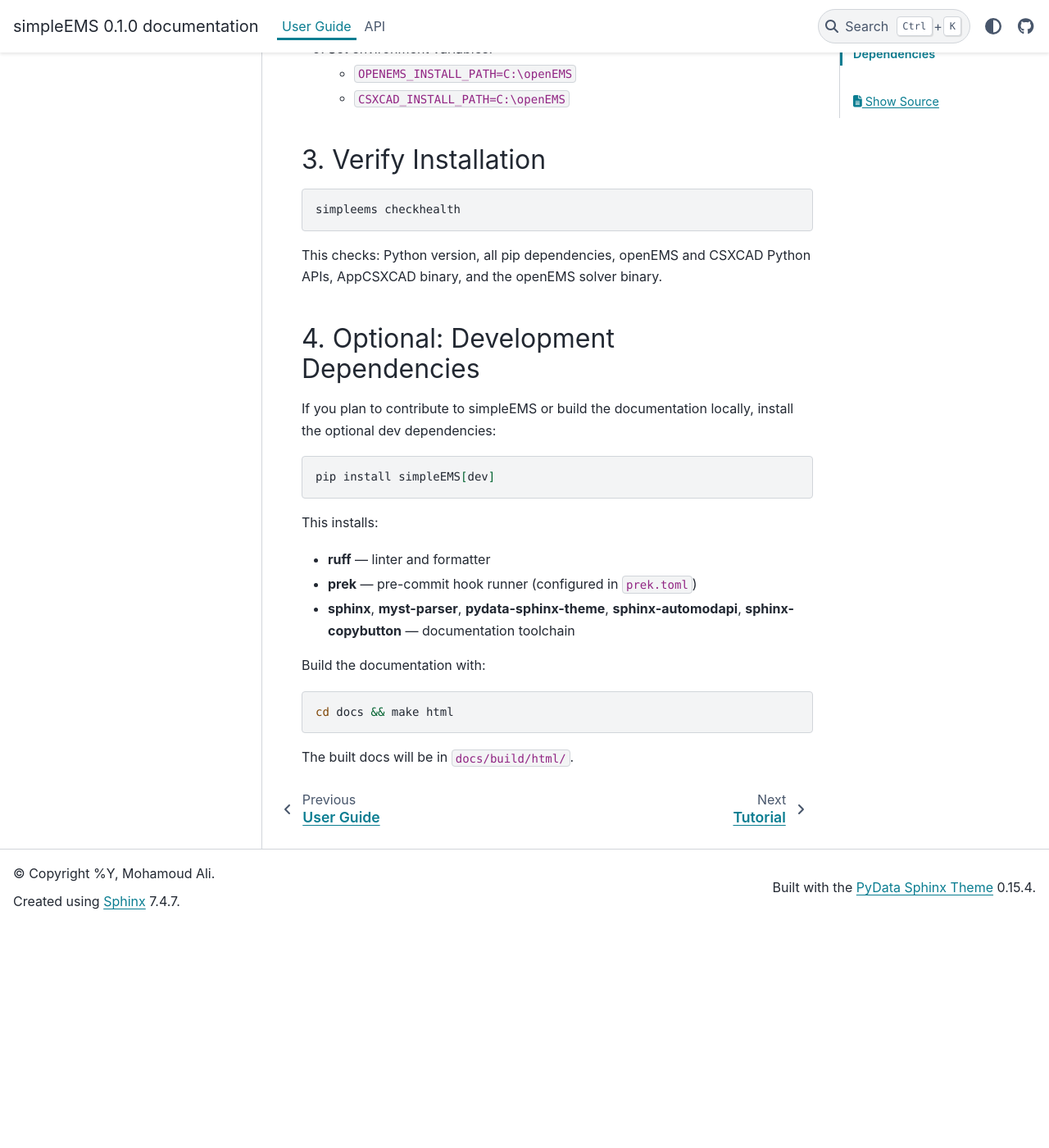
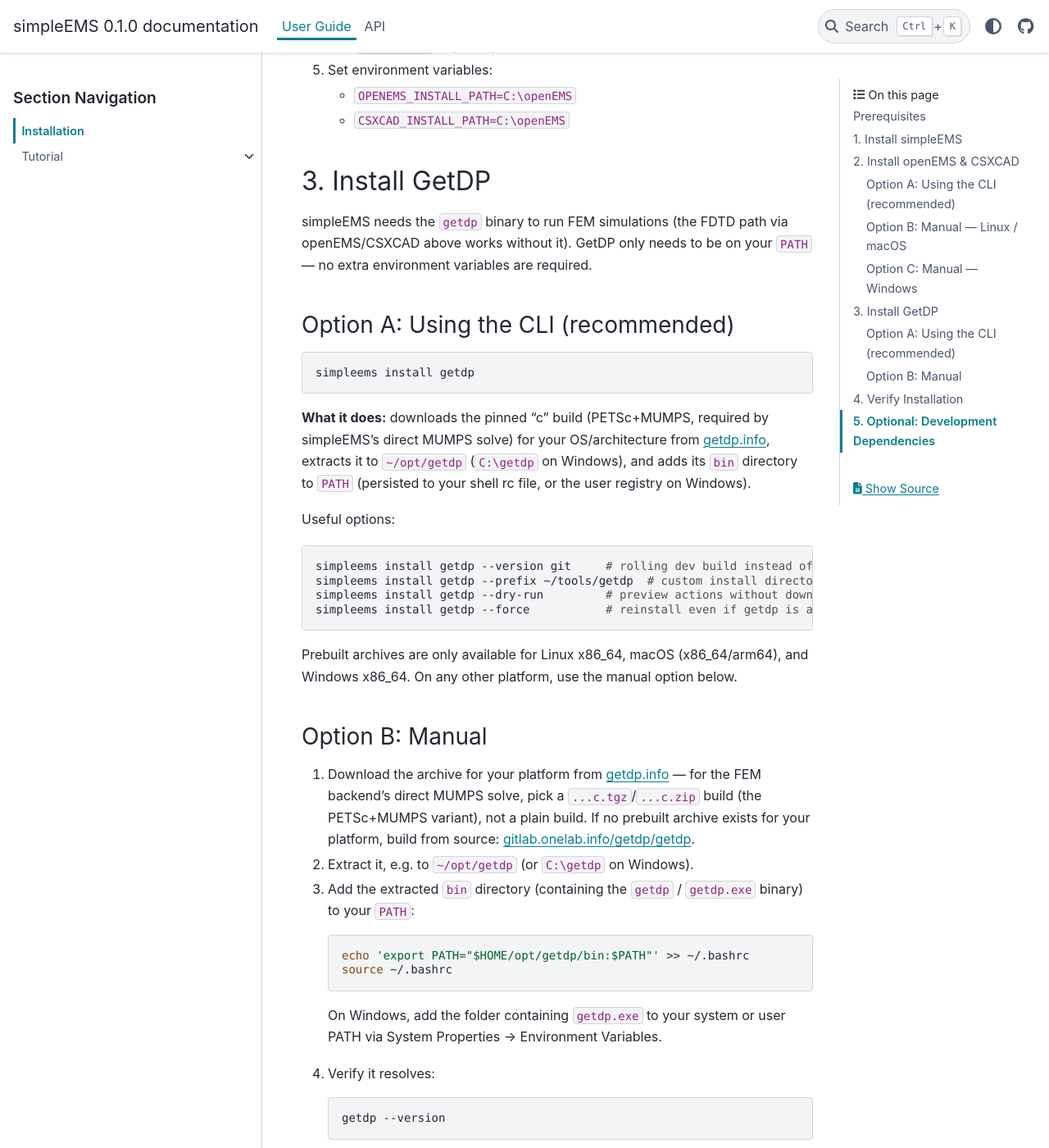
Before and after one commit to MohamoudAli12/simpleEMS, a Sphinx documentation site: the page built from docs/source/user/installation.md, in a window 1280 px wide and 1400 px high, scrolled down 2128 px. Shown: the whole window at 82% size. Built offline with Sphinx 7.4.7 and the PyData theme 0.15.4, drawn with Linux system fonts in a browser that asks for light colours; pages that are not in the unit, such as notebooks, are missing from menus; before the commit the page ends 3257 px from its top, so only the background shows below that; some of the changed text lies outside the part shown.

Commit message:
docs: add GetDP install guide and standalone FEM STEP tutorial
Document `simpleems install getdp` (CLI + manual) in installation.md,
add the fem_backend Sphinx API page, and add a standalone_fem_step_model
tutorial covering simulate_step_FEM/FEMOptions for STEP-only FEM runs.
Add section markers to InsetFedPatch_24GHz_StepFEM.py so the
tutorial can literalinclude it piece by piece.

Signed-off-by: MohamoudAli12 <63305673+MohamoudAli12@users.noreply.github.com>

````diff
--- /dev/null
+++ b/docs/source/api/fem_backend.rst
@@ -0,0 +1,5 @@
+FEM Backend
+===========
+
+.. automodapi:: simpleEMS.fem_backend
+   :no-inheritance-diagram:
--- a/docs/source/api/index.rst
+++ b/docs/source/api/index.rst
@@ -8,3 +8,4 @@
     quarterwave_stub_filter
     microstrip_line
     standalone_model
+    fem_backend
--- a/docs/source/user/installation.md
+++ b/docs/source/user/installation.md
@@ -16,7 +16,7 @@
 
 ## 2. Install openEMS & CSXCAD
 
-simpleEMS needs openEMS and CSXCAD to run simulations. Since these are not
+simpleEMS needs openEMS and CSXCAD to run FDTD simulations, and GetDP to run FEM simulation. Since these are not
 available on PyPI, you need to install them separately.
 
 ### Option A: Using the CLI (recommended)
@@ -87,16 +87,71 @@
    - `OPENEMS_INSTALL_PATH=C:\openEMS`
    - `CSXCAD_INSTALL_PATH=C:\openEMS`
 
-## 3. Verify Installation
+## 3. Install GetDP
+
+simpleEMS needs the `getdp` binary to run FEM simulations (the FDTD path via
+openEMS/CSXCAD above works without it). GetDP only needs to be on your
+`PATH` — no extra environment variables are required.
+
+### Option A: Using the CLI (recommended)
+
+```bash
+simpleems install getdp
+```
+
+**What it does:** downloads the pinned "c" build (PETSc+MUMPS, required by
+simpleEMS's direct MUMPS solve) for your OS/architecture from
+[getdp.info](https://getdp.info), extracts it to `~/opt/getdp`
+(`C:\getdp` on Windows), and adds its `bin` directory to `PATH` (persisted to
+your shell rc file, or the user registry on Windows).
+
+Useful options:
+
+```bash
+simpleems install getdp --version git     # rolling dev build instead of the pinned stable release
+simpleems install getdp --prefix ~/tools/getdp  # custom install directory
+simpleems install getdp --dry-run         # preview actions without downloading/extracting
+simpleems install getdp --force           # reinstall even if getdp is already on PATH
+```
+
+Prebuilt archives are only available for Linux x86_64, macOS (x86_64/arm64),
+and Windows x86_64. On any other platform, use the manual option below.
+
+### Option B: Manual
+
+1. Download the archive for your platform from
+   [getdp.info](https://getdp.info/bin) — for the FEM backend's direct MUMPS
+   solve, pick a `...c.tgz`/`...c.zip` build (the PETSc+MUMPS variant), not a
+   plain build. If no prebuilt archive exists for your platform, build from
+   source: [gitlab.onelab.info/getdp/getdp](https://gitlab.onelab.info/getdp/getdp).
+2. Extract it, e.g. to `~/opt/getdp` (or `C:\getdp` on Windows).
+3. Add the extracted `bin` directory (containing the `getdp` / `getdp.exe`
+   binary) to your `PATH`:
+
+   ```bash
+   echo 'export PATH="$HOME/opt/getdp/bin:$PATH"' >> ~/.bashrc
+   source ~/.bashrc
+   ```
+
+   On Windows, add the folder containing `getdp.exe` to your system or user
+   PATH via System Properties → Environment Variables.
+4. Verify it resolves:
+
+   ```bash
+   getdp --version
+   ```
+
+## 4. Verify Installation
 
 ```bash
 simpleems checkhealth
 ```
 
 This checks: Python version, all pip dependencies, openEMS and CSXCAD Python
-APIs, AppCSXCAD binary, and the openEMS solver binary.
+APIs, AppCSXCAD binary, the openEMS solver binary, and the getdp solver
+binary (FEM backend).
 
-## 4. Optional: Development Dependencies
+## 5. Optional: Development Dependencies
 
 If you plan to contribute to simpleEMS or build the documentation locally,
 install the optional dev dependencies:
--- a/docs/source/user/tutorial.rst
+++ b/docs/source/user/tutorial.rst
@@ -10,3 +10,4 @@
     quarterwave_bandpass_filter_simple
     microstrip_line
     standalone_model
+    standalone_fem_step_model
````
Also changed, not shown: docs/source/user/standalone_fem_step_model.md (added, +129 -0 lines), 1 other file.
